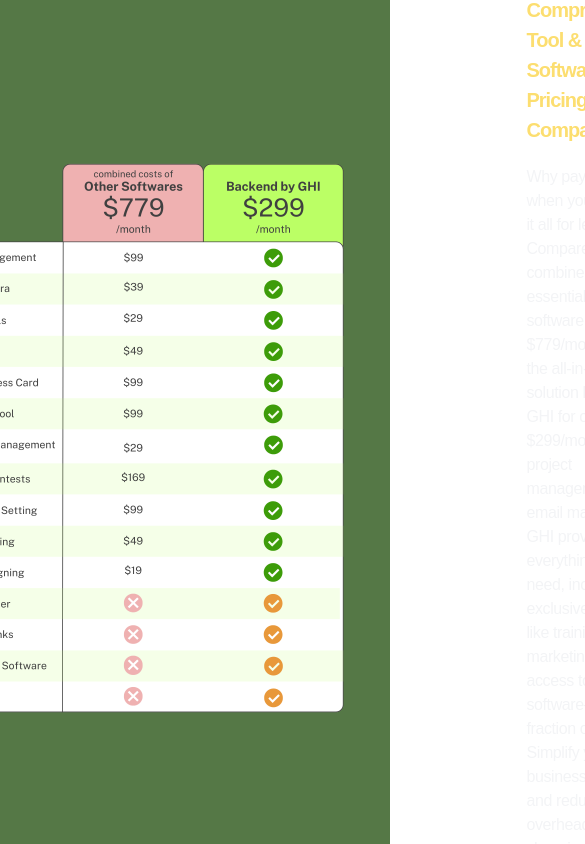
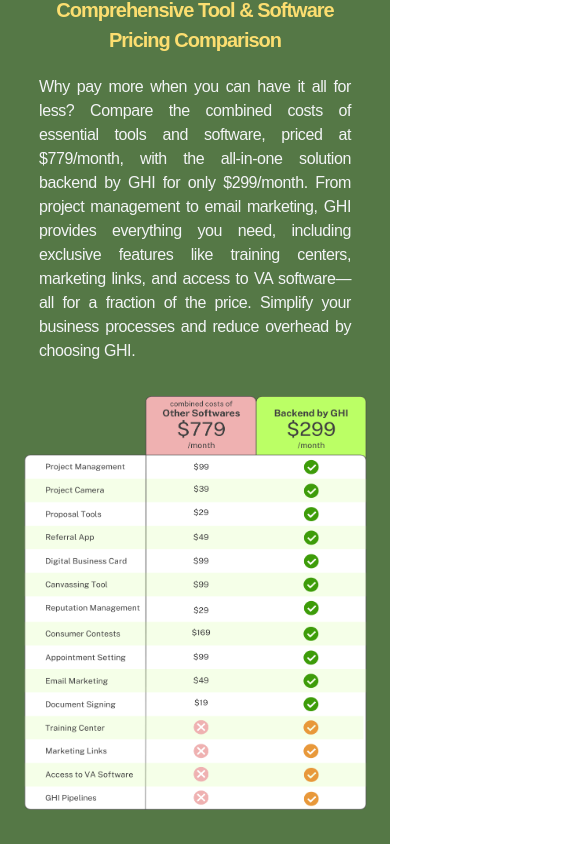
Before and after one commit to SpicyCinnamon02/Backend-by-GHI, a React (Vite) app: page / in a window 390 px wide. Shown: the part 2280-3124 px from the top of the page, 585 px wide, since content can reach past the window. Built offline with nearby package versions, Linux system fonts and the light colour scheme.

Commit message:
Updated price table and prices option section

```diff
--- a/src/pages/home/PriceTable.jsx
+++ b/src/pages/home/PriceTable.jsx
@@ -1,15 +1,20 @@
 import React from 'react'
 import priceTable from "/src/assets/home-page/price-comp.png"
+import tableMobile from "/src/assets/home-page/price-comp-mobile.png"
+
 
 const PriceTable = () => {
     return (
-        <div className='flex justify-center items-center py-10 bg-green-mid w-full'>
+        <div className='flex justify-center items-center flex-wrap flex-col-reverse lg:flex-row py-10 bg-green-mid w-full'>
             <img src={priceTable} alt="price-table"
-                className='max-h-[700px] max-w-[800px]'
+                className='hidden lg:block lg:h-auto lg:w-auto max-h-[700px] max-w-[800px]'
             />
-            <div className='w-[45%] gap-5 flex justify-center items-start flex-col'>
-                <p className='text-yellow-light text-[20px] lg:text-[40px] font-bold w-[90%] tracking-tighter'>Comprehensive Tool & Software<br></br> Pricing Comparison</p>
-                <p className='text-[16px] lg:text-[20px] lg:w-[75%] text-gray-100 tracking-tight'>Why pay more when you can have it all for less? Compare the combined costs of essential tools and software, priced at $779/month, with the all-in-one solution backend by GHI for only $299/month. From project management to email marketing, GHI provides everything you need, including exclusive features like training centers, marketing links, and access to VA software—all for a fraction of the price. Simplify your business processes and reduce overhead by choosing GHI.</p>
+            <img src={tableMobile} alt="table"
+                className='block lg:hidden h-[450px] w-[350px] pt-[30px]'
+            />
+            <div className='w-[80%] lg:w-[45%] gap-5 flex justify-center items-center lg:items-start flex-col'>
+                <p className='text-yellow-light text-[20px] text-center lg:text-left lg:text-[40px] font-bold w-[90%] tracking-tighter'>Comprehensive Tool & Software<br></br> Pricing Comparison</p>
+                <p className='text-[16px] lg:text-[20px] text-justify lg:text-justify lg:w-[75%] text-gray-100 tracking-tight'>Why pay more when you can have it all for less? Compare the combined costs of essential tools and software, priced at $779/month, with the all-in-one solution backend by GHI for only $299/month. From project management to email marketing, GHI provides everything you need, including exclusive features like training centers, marketing links, and access to VA software—all for a fraction of the price. Simplify your business processes and reduce overhead by choosing GHI.</p>
             </div>
         </div>
     )
--- a/src/pages/home/Prices.jsx
+++ b/src/pages/home/Prices.jsx
@@ -28,7 +28,7 @@ const Prices = () => {
     return (
         <div className='flex justify-center items-center flex-wrap gap-5 py-10'>
             {priceOpt.map((prices) => (
-                <div className='flex justify-between items-center lg:items-start flex-col shadow-lg h-[600px] w-[350px] lg:h-[700px] lg:w-[400px] border border-green-light rounded-xl py-5 lg:px-[50px] lg:py-[30px] transform lg:hover:scale-105 transition-all duration-300'>
+                <div className='flex justify-between items-center lg:items-start flex-col shadow-lg h-[550px] w-[350px] lg:h-[700px] lg:w-[400px] border border-green-light rounded-xl py-5 lg:px-[50px] lg:py-[30px] transform lg:hover:scale-105 transition-all duration-300'>
                     <div className='border-b border-gray-400 pb-[20px] flex flex-col justify-center items-center lg:justify-start lg:items-start'>
                         <p className='text-[28px] lg:text-[40px] font-black text-green-darker'>{prices.title}</p>
                         <p className='text-20px '>{prices.description}</p>
```
Also changed, not shown: src/assets/home-page/price-comp-mobile.png (added).
